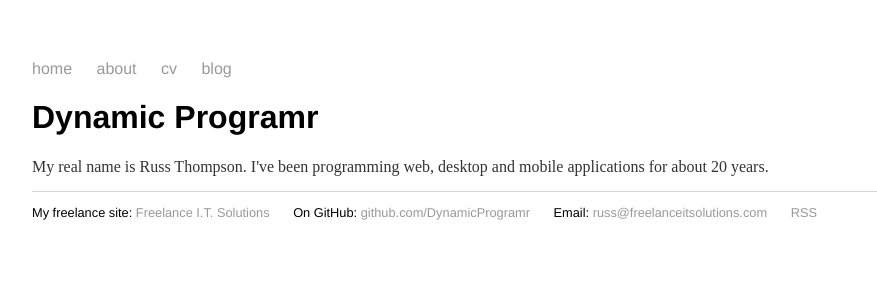
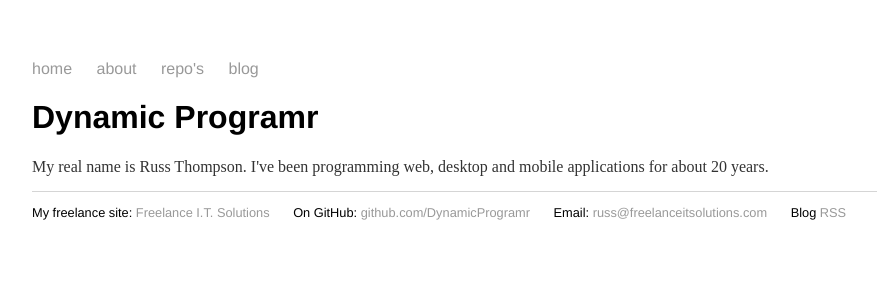
Before and after one commit to DynamicProgramr/dynamicprogramr.github.io, a Jekyll site: the page built from index.html, in a window 1280 px wide. Shown: the top 300 px of the page, without its empty margins (160-1037 px from the left). Built offline with Jekyll 4.4.1, drawn with Linux system fonts in a browser that asks for light colours.

Commit message:
Update default.html
Changed the main menu, 'cv' to 'repos' and added the word 'blog' to the rss link at the bottom.

```diff
--- a/_layouts/default.html
+++ b/_layouts/default.html
@@ -10,7 +10,7 @@
       <ul>
         <li><a href="/">home</a></li>
         <li><a href="/about">about</a></li>
-        <li><a href="/cv">cv</a></li>
+        <li><a href="/repos">repo's</a></li>
         <li><a href="/blog">blog</a></li>
       </ul>
     </nav>
@@ -22,7 +22,7 @@
         <li>My freelance site: <a href="http://freelanceitsolutions.com">Freelance I.T. Solutions</a></li>
         <li>On GitHub: <a href="https://github.com/DynamicProgramr/">github.com/DynamicProgramr</a></li>
         <li>Email: <a href="mailto:russ@freelanceitsolutions.com">russ@freelanceitsolutions.com</a></li>
-        <li><a href="http://dynamicprogramr.github.io/blog/atom.xml">RSS</a></li>
+        <li>Blog <a href="http://dynamicprogramr.github.io/blog/atom.xml">RSS</a></li>
       </ul>
     </footer>
   </body>
```
